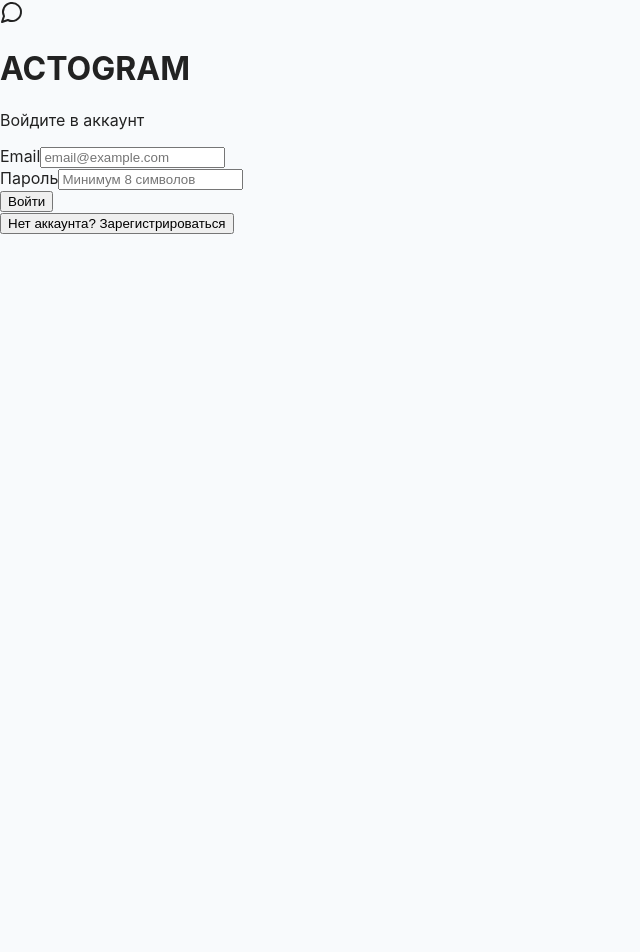
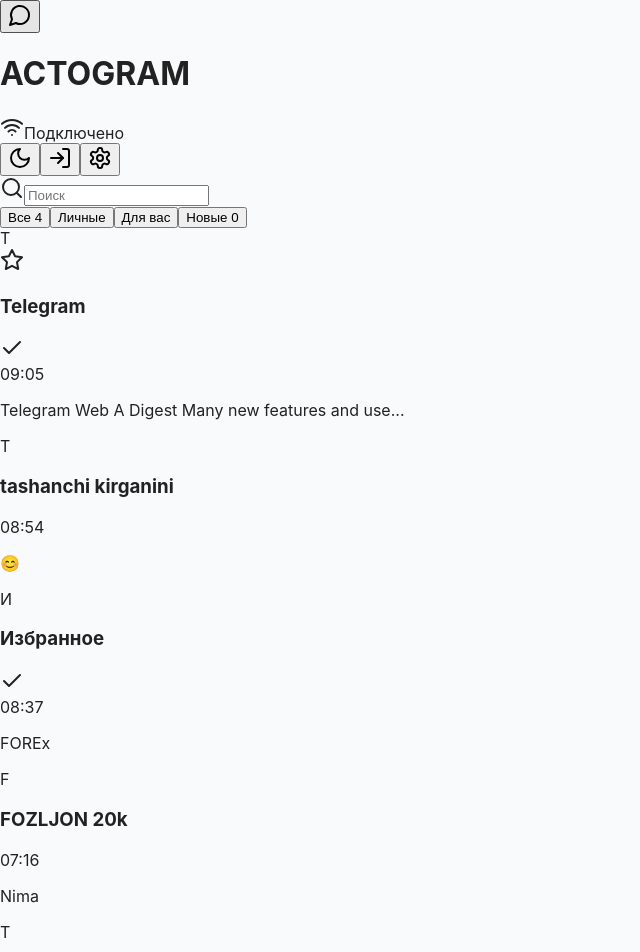
Before and after one commit to adminacto/final7, a Next.js app: page / in a window 1280 px wide. Shown: the top 952 px of the page, without its empty margins (0-640 px from the left). Before the commit the page ends 800 px from the top, so only its background shows below. Built offline with nearby package versions, Linux system fonts and the light colour scheme.

Commit message:
page.tsx

```diff
--- a/app/page.tsx
+++ b/app/page.tsx
@@ -51,7 +51,6 @@ interface User {
   lastSeen: string
   bio?: string
   isVerified?: boolean
-  status?: string
 }
 
 interface Message {
@@ -62,6 +61,7 @@ interface Message {
   timestamp: Date
   type: 'text' | 'image' | 'file' | 'audio'
   isRead: boolean
+  chatId?: string
   reactions?: { emoji: string; count: number }[]
   isForwarded?: boolean
   replyTo?: {
@@ -69,7 +69,6 @@ interface Message {
     content: string
     senderName: string
   }
-  chatId?: string // Added for new_message event
 }
 
 interface Chat {
@@ -85,18 +84,168 @@ interface Chat {
   isPinned?: boolean
   isMuted?: boolean
   isArchived?: boolean
-  type?: string
-  description?: string
 }
+
+// Убрал лишние чаты, оставил только нужные
+const mockUsers: User[] = [
+  {
+    id: '1',
+    username: 'Telegram',
+    fullName: 'Telegram',
+    isOnline: true,
+    lastSeen: 'online',
+    bio: 'Служебные уведомления',
+    isVerified: true
+  },
+  {
+    id: '2',
+    username: 'tashanchi kirganini',
+    fullName: 'Tashanchi Kirganini',
+    isOnline: false,
+    lastSeen: '08:54',
+    bio: 'Designer'
+  },
+  {
+    id: '3',
+    username: 'Избранное',
+    fullName: 'Избранное',
+    isOnline: true,
+    lastSeen: 'online',
+    isVerified: true
+  },
+  {
+    id: '4',
+    username: 'FOZLJON 20k',
+    fullName: 'FOZLJON 20k',
+    isOnline: false,
+    lastSeen: '07:16'
+  }
+]
+
+const mockChats: Chat[] = [
+  {
+    id: '1',
+    name: 'Telegram',
+    unreadCount: 0,
+    isGroup: false,
+    participants: [mockUsers[0]],
+    isOnline: true,
+    isPinned: true,
+    lastMessage: {
+      id: '1',
+      senderId: '1',
+      senderName: 'Telegram',
+      content: 'Telegram Web A Digest Many new features and use...',
+      timestamp: new Date('2024-01-15T09:05:00'),
+      type: 'text',
+      isRead: true
+    }
+  },
+  {
+    id: '2',
+    name: 'tashanchi kirganini',
+    unreadCount: 0,
+    isGroup: false,
+    participants: [mockUsers[1]],
+    lastMessage: {
+      id: '2',
+      senderId: '2',
+      senderName: 'tashanchi kirganini',
+      content: '😊',
+      timestamp: new Date('2024-01-14T08:54:00'),
+      type: 'text',
+      isRead: true
+    }
+  },
+  {
+    id: '3',
+    name: 'Избранное',
+    unreadCount: 0,
+    isGroup: false,
+    participants: [mockUsers[2]],
+    lastMessage: {
+      id: '3',
+      senderId: '3',
+      senderName: 'Избранное',
+      content: 'FOREx',
+      timestamp: new Date('2024-01-14T08:37:00'),
+      type: 'text',
+      isRead: true
+    }
+  },
+  {
+    id: '4',
+    name: 'FOZLJON 20k',
+    unreadCount: 0,
+    isGroup: false,
+    participants: [mockUsers[3]],
+    lastMessage: {
+      id: '4',
+      senderId: '4',
+      senderName: 'FOZLJON 20k',
+      content: 'Nima',
+      timestamp: new Date('2024-01-14T07:16:00'),
+      type: 'text',
+      isRead: true
+    }
+  }
+]
+
+const mockMessages: Message[] = [
+  {
+    id: '1',
+    senderId: '1',
+    senderName: 'Telegram',
+    content: `📱 Messages.
+• Read-Time in Private Chats
+
+• You can now replace media when editing messages.
+• The app learned to preserve the selected mode for topics in groups.
+
+• Whenever you create a small group, Web A suggests a name for it based on users' name you have added.
+
+📢 Channels
+• Added custom channel reactions.
+• Implemented channel stories stats.
+• Channel emoji statuses.
+• Similar Channels.
+
+👥 Groups
+• 9 new features for groups.
+
+🤖 Bots
+• Edit your bots info right from their profile.
+
+📖 Stories
+• Added support for forwarded stories and channel posts in stories.
+
+✨ Extra
+• Giveaway Improvements: displaying winners list and additional prizes.
+
+March
+
+📢 Channels
+• Admins will soon be able to launch giveaways in their channels.
+
+✨ Extra
+• Added support for Emoji v15.1.
+• Some design enhancements for shared contacts, links preview and more.`,
+    timestamp: new Date('2024-01-15T09:05:00'),
+    type: 'text',
+    isRead: true
+  }
+]
+
+const reactionEmojis = ['❤️', '👍', '😂', '😮', '😢', '😡', '🔥', '👏', '🎉', '💯']
 
 const API_BASE = 'https://actogr.onrender.com'
 
 export default function ChatPage() {
   const [user, setUser] = useState<User | null>(null)
   const [token, setToken] = useState<string | null>(null)
-  const [chats, setChats] = useState<Chat[]>([])
-  const [selectedChat, setSelectedChat] = useState<Chat | null>(null)
-  const [messages, setMessages] = useState<Message[]>([])
+  const [chats, setChats] = useState<Chat[]>(mockChats)
+  const [selectedChat, setSelectedChat] = useState<Chat | null>(mockChats[0])
+  const [messages, setMessages] = useState<Message[]>(mockMessages)
   const [newMessage, setNewMessage] = useState('')
   const [searchQuery, setSearchQuery] = useState('')
   const [showEmojiPicker, setShowEmojiPicker] = useState(false)
@@ -104,9 +253,9 @@ export default function ChatPage() {
   const [showSidebar, setShowSidebar] = useState(true)
   const [typingUsers, setTypingUsers] = useState<string[]>([])
   const [darkMode, setDarkMode] = useState(false)
-  const [isConnected, setIsConnected] = useState(false)
+  const [isConnected, setIsConnected] = useState(true)
   const [socket, setSocket] = useState<Socket | null>(null)
-  const [showAuth, setShowAuth] = useState(true)
+  const [showAuth, setShowAuth] = useState(false)
   const [authMode, setAuthMode] = useState<'login' | 'register'>('login')
   const [authData, setAuthData] = useState({
     email: '',
@@ -150,7 +299,10 @@ export default function ChatPage() {
       })
 
       newSocket.on('my_chats', (chatList: Chat[]) => {
+        if (chatList.length > 0) {
           setChats(chatList)
+          setSelectedChat(chatList[0])
+        }
       })
 
       newSocket.on('chat_messages', (data: { chatId: string; messages: Message[] }) => {
@@ -251,10 +403,10 @@ export default function ChatPage() {
   const handleLogout = () => {
     setToken(null)
     setUser(null)
-    setChats([])
-    setSelectedChat(null)
-    setMessages([])
-    setShowAuth(true)
+    setChats(mockChats)
+    setSelectedChat(mockChats[0])
+    setMessages(mockMessages)
+    setShowAuth(false)
     localStorage.removeItem('actogram_token')
     localStorage.removeItem('actogram_user')
     if (socket) {
@@ -264,16 +416,31 @@ export default function ChatPage() {
   }
 
   const handleSendMessage = () => {
-    if (!newMessage.trim() || !selectedChat || !socket) return
+    if (!newMessage.trim() || !selectedChat) return
 
+    if (socket && user) {
+      // Отправка через Socket.IO если подключен
       const messageData = {
         chatId: selectedChat.id,
         content: newMessage.trim(),
         type: 'text',
         isEncrypted: false
       }
+      socket.emit('send_message', messageData)
+    } else {
+      // Fallback на моковые данные
+      const message: Message = {
+        id: Date.now().toString(),
+        senderId: 'me',
+        senderName: 'Вы',
+        content: newMessage.trim(),
+        timestamp: new Date(),
+        type: 'text',
+        isRead: false
+      }
+      setMessages(prev => [...prev, message])
+    }
 
-    socket.emit('send_message', messageData)
     setNewMessage('')
   }
 
@@ -288,9 +455,9 @@ export default function ChatPage() {
     setSelectedChat(chat)
     if (isMobile) setShowSidebar(false)
 
-    if (socket) {
+    if (socket && user) {
       socket.emit('join_chat', chat.id)
-      socket.emit('get_messages', { chatId: chat.id, userId: user?.id })
+      socket.emit('get_messages', { chatId: chat.id, userId: user.id })
     }
   }
 
@@ -487,17 +654,31 @@ export default function ChatPage() {
                 >
                   {darkMode ? <Sun className="h-4 w-4" /> : <Moon className="h-4 w-4" />}
                 </button>
+                {user ? (
                   <button
                     onClick={() => setShowSearch(!showSearch)}
                     className="w-8 h-8 rounded-lg flex items-center justify-center hover:bg-gray-100 dark:hover:bg-gray-700 transition-colors"
                   >
                     <Plus className="h-4 w-4" />
                   </button>
+                ) : (
+                  <button
+                    onClick={() => setShowAuth(true)}
+                    className="w-8 h-8 rounded-lg flex items-center justify-center hover:bg-gray-100 dark:hover:bg-gray-700 transition-colors"
+                  >
+                    <LogIn className="h-4 w-4" />
+                  </button>
+                )}
+                {user && (
                   <button
                     onClick={handleLogout}
                     className="w-8 h-8 rounded-lg flex items-center justify-center hover:bg-gray-100 dark:hover:bg-gray-700 transition-colors"
                   >
                     <LogOut className="h-4 w-4" />
+                  </button>
+                )}
+                <button className="w-8 h-8 rounded-lg flex items-center justify-center hover:bg-gray-100 dark:hover:bg-gray-700 transition-colors">
+                  <Settings className="h-4 w-4" />
                 </button>
               </div>
             </div>
@@ -507,7 +688,7 @@ export default function ChatPage() {
               <Search className="absolute left-3 top-1/2 transform -translate-y-1/2 text-gray-400 h-4 w-4" />
               <input
                 type="text"
-                placeholder="Поиск чатов"
+                placeholder="Поиск"
                 value={searchQuery}
                 onChange={(e) => setSearchQuery(e.target.value)}
                 className="w-full pl-10 pr-4 py-2 bg-gray-100 dark:bg-gray-700 rounded-lg text-gray-900 dark:text-white placeholder-gray-500 dark:placeholder-gray-400 focus:outline-none focus:ring-2 focus:ring-blue-500"
@@ -516,7 +697,7 @@ export default function ChatPage() {
           </div>
 
           {/* User Search Results */}
-          {showSearch && (
+          {showSearch && user && (
             <div className="p-4 border-b border-gray-200 dark:border-gray-700">
               <div className="mb-3">
                 <input
@@ -552,16 +733,25 @@ export default function ChatPage() {
             </div>
           )}
 
+          {/* Tabs */}
+          <div className="flex border-b border-gray-200 dark:border-gray-700">
+            <button className="flex-1 py-3 text-sm font-medium text-blue-600 border-b-2 border-blue-600">
+              Все <span className="ml-1 px-1.5 py-0.5 bg-gray-200 dark:bg-gray-600 rounded text-xs">{chats.length}</span>
+            </button>
+            <button className="flex-1 py-3 text-sm font-medium text-gray-500 dark:text-gray-400 hover:text-gray-700 dark:hover:text-gray-300">
+              Личные
+            </button>
+            <button className="flex-1 py-3 text-sm font-medium text-gray-500 dark:text-gray-400 hover:text-gray-700 dark:hover:text-gray-300">
+              Для вас
+            </button>
+            <button className="flex-1 py-3 text-sm font-medium text-gray-500 dark:text-gray-400 hover:text-gray-700 dark:hover:text-gray-300">
+              Новые <span className="ml-1 px-1.5 py-0.5 bg-blue-500 text-white rounded text-xs">{chats.filter(c => c.unreadCount > 0).length}</span>
+            </button>
+          </div>
+
           {/* Chat List */}
           <div className="flex-1 overflow-y-auto">
-            {filteredChats.length === 0 ? (
-              <div className="p-4 text-center text-gray-500 dark:text-gray-400">
-                <MessageCircle className="h-12 w-12 mx-auto mb-2 opacity-50" />
-                <p>Нет чатов</p>
-                <p className="text-sm">Начните общение с кем-нибудь</p>
-              </div>
-            ) : (
-              filteredChats.map((chat) => (
+            {filteredChats.map((chat) => (
               <div
                 key={chat.id}
                 onClick={() => handleChatSelect(chat)}
@@ -614,7 +804,7 @@ export default function ChatPage() {
                           {chat.lastMessage.type === 'image' ? '📷 фотография' : chat.lastMessage.content}
                         </p>
                         <div className="flex items-center gap-1 ml-2">
-                            {chat.lastMessage.senderId === user?.id && (
+                          {chat.lastMessage.senderId === 'me' && (
                             chat.lastMessage.isRead ? (
                               <CheckCheck className="h-3 w-3 text-blue-500" />
                             ) : (
@@ -632,8 +822,7 @@ export default function ChatPage() {
                   </div>
                 </div>
               </div>
-              ))
-            )}
+            ))}
           </div>
         </div>
 
@@ -703,26 +892,19 @@ export default function ChatPage() {
 
               {/* Messages */}
               <div className="flex-1 overflow-y-auto p-4 space-y-4 bg-gray-50 dark:bg-gray-900">
-                {messages.length === 0 ? (
-                  <div className="text-center text-gray-500 dark:text-gray-400 py-8">
-                    <MessageCircle className="h-12 w-12 mx-auto mb-2 opacity-50" />
-                    <p>Нет сообщений</p>
-                    <p className="text-sm">Начните общение</p>
-                  </div>
-                ) : (
-                  messages.map((message) => (
+                {messages.map((message, index) => (
                   <div
                     key={message.id}
-                      className={`flex ${message.senderId === user?.id ? 'justify-end' : 'justify-start'}`}
+                    className={`flex ${message.senderId === 'me' ? 'justify-end' : 'justify-start'}`}
                   >
                     <div
                       className={`max-w-xs lg:max-w-md px-4 py-2 rounded-2xl shadow-sm transition-all duration-200 hover:shadow-md group relative ${
-                          message.senderId === user?.id
+                        message.senderId === 'me'
                           ? 'bg-blue-500 text-white ml-12'
                           : 'bg-white dark:bg-gray-800 text-gray-900 dark:text-white mr-12'
                       }`}
                     >
-                        {message.senderId !== user?.id && (
+                      {message.senderId !== 'me' && (
                         <p className="text-xs font-semibold mb-1 text-blue-600 dark:text-blue-400">
                           {message.senderName}
                         </p>
@@ -738,7 +920,7 @@ export default function ChatPage() {
                         </span>
 
                         <div className="flex items-center gap-1">
-                            {message.senderId === user?.id && (
+                          {message.senderId === 'me' && (
                             message.isRead ? (
                               <CheckCheck className="h-3 w-3 opacity-70" />
                             ) : (
@@ -754,8 +936,7 @@ export default function ChatPage() {
                       </button>
                     </div>
                   </div>
-                  ))
-                )}
+                ))}
 
                 {typingUsers.length > 0 && (
                   <div className="flex justify-start">
```
Lines whose indentation alone changed are shown as unchanged.
